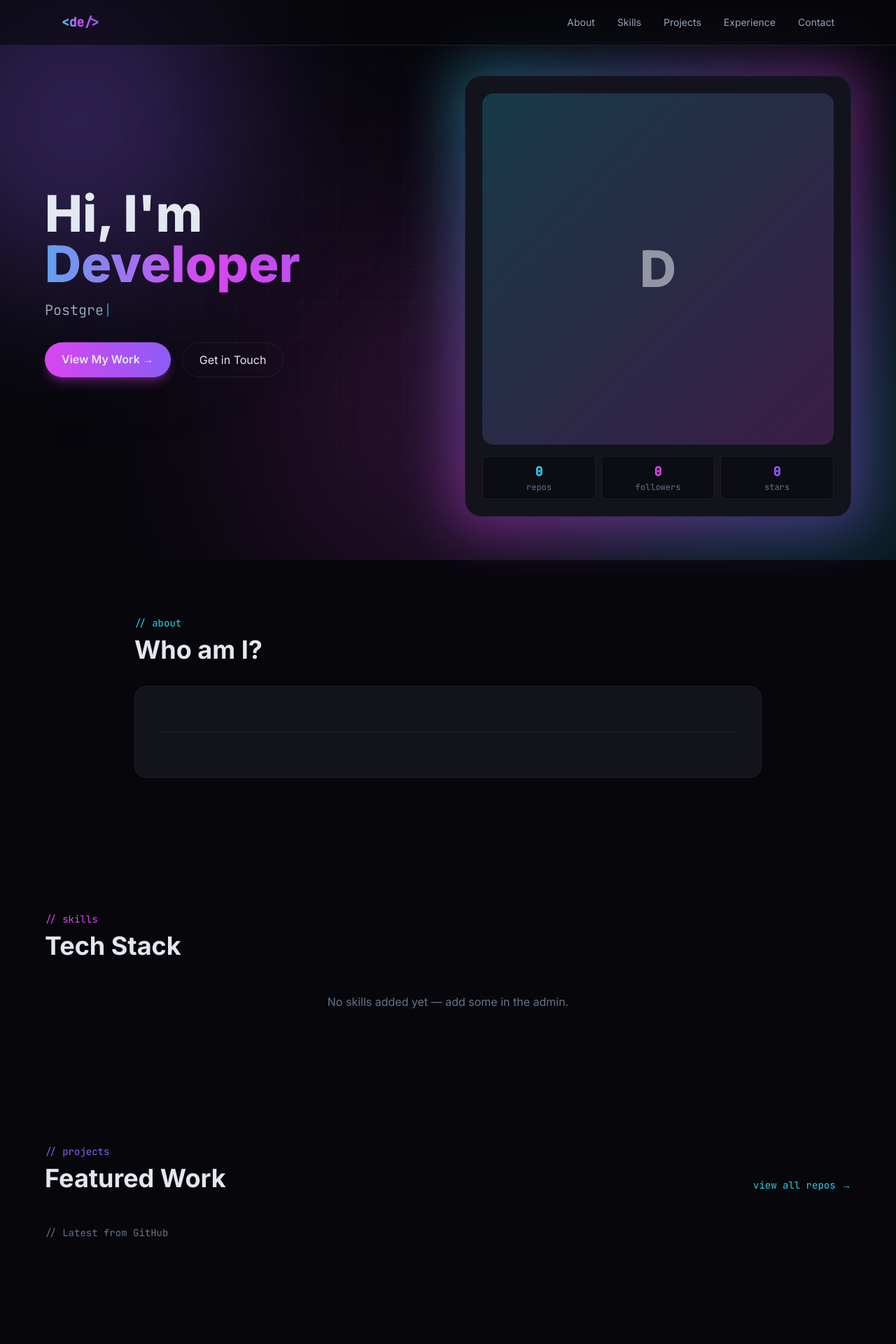
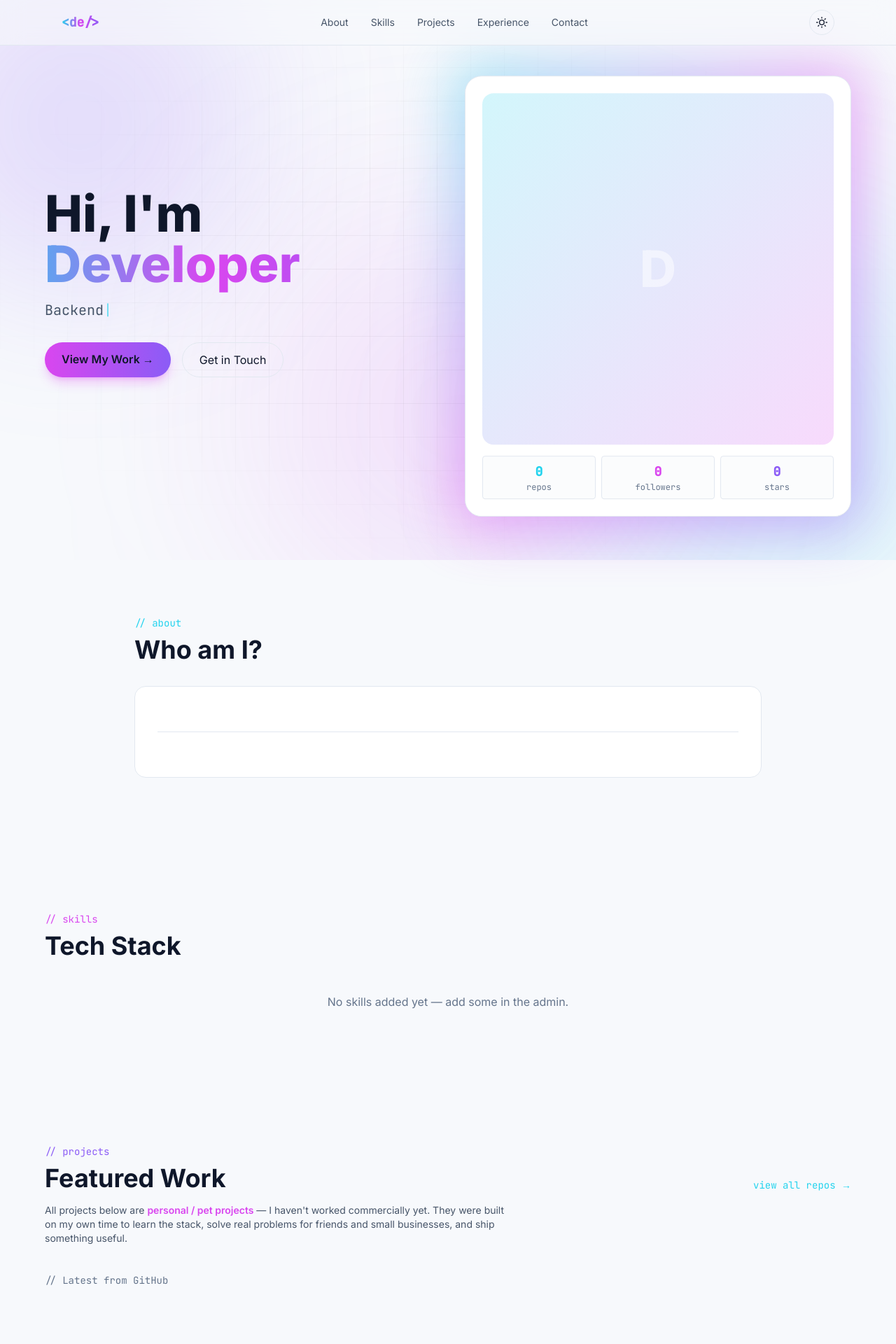
Before and after one commit to OleksanderZabila/portfolio, a Django app: page / in a window 1280 px wide. Shown: the top 1920 px of the page at 70% size. Run offline with Django 5.2, Linux system fonts and the light colour scheme; data that the repository does not hold is empty; some libraries are stand-ins or nearby versions.

Commit message:
feat: teamlead-review pass
Tim lead feedback (no commercial experience yet, junior-friendly tone):

UI / content
- Rewrote Profile.summary and CV summary: stack-focused, no buzzwords
  (out: 'Motivated and detail-oriented', 'passionate about teamwork')
- Skills section: removed progress bars + percentages, switched to plain
  chips. 'X%' tells nobody what your level actually is.
- Removed Databases as a separate skill card; PostgreSQL/SQLite/SQL
  now live in Backend
- Tagged every project as a 'Pet project' (with a small badge) and
  added a disclaimer above the project grid: all projects are personal,
  no commercial experience yet
- Fixed broken GitHub URL on the finance bot (was pointing to user
  profile); marked it as confidential / private source
- Added LinkedIn URL to Profile

Theme toggle (system-aware light / dark)
- New theme button in the navbar (sun/moon icon)
- Default = OS preference via prefers-color-scheme
- User choice persists in localStorage and overrides the OS
- CSS variables drive bg/surface/card/border colors so the markup
  stays unchanged when the theme switches
- Light overrides for slate-* utilities so existing text reads on
  bright backgrounds

CV
- Regenerated make_cv.py with the new summary, no Databases row,
  Pet Project tags on every entry, added STO Gerat as a featured
  project, LinkedIn in the header

```diff
--- a/main/management/commands/fill_all.py
+++ b/main/management/commands/fill_all.py
@@ -33,6 +33,7 @@ class Command(BaseCommand):
             self.stdout.write(self.style.ERROR("No Profile in DB. Run `seed` first."))
             return
         p.email = "ukzabila@gmail.com"
+        p.linkedin = "https://www.linkedin.com/in/oleksandr-zabila-274aab353/"
         cv_source = CV_DIR / "CV_Aleksandr_Zabila.pdf"
         if attach(p, "cv_file", cv_source):
             print(f"  cv attached: {cv_source.name}")
--- a/static/css/style.css
+++ b/static/css/style.css
@@ -1,8 +1,73 @@
+/* ---------- Theme variables ---------- */
+/* RGB triplets so Tailwind alpha modifiers work: bg-bg/60 etc. */
+:root,
+[data-theme="dark"] {
+    --c-bg:      7 7 11;          /* almost-black */
+    --c-surface: 14 14 20;
+    --c-card:    19 19 28;
+    --c-border:  31 31 46;
+    --c-text:    226 232 240;     /* slate-200 */
+    --c-muted:   148 163 184;     /* slate-400 */
+    --c-faint:   100 116 139;     /* slate-500 */
+    --grid-line: rgba(255, 255, 255, 0.025);
+    --scroll-bg: #07070b;
+}
+
+[data-theme="light"] {
+    --c-bg:      247 249 252;     /* near-white with cool tint */
+    --c-surface: 241 245 249;     /* slate-100 */
+    --c-card:    255 255 255;     /* pure white cards */
+    --c-border:  226 232 240;     /* slate-200 */
+    --c-text:    15 23 42;        /* slate-900 */
+    --c-muted:   71 85 105;       /* slate-600 */
+    --c-faint:   100 116 139;     /* slate-500 */
+    --grid-line: rgba(0, 0, 0, 0.04);
+    --scroll-bg: #f1f5f9;
+}
+
+/* ---------- Body text colors driven by theme ---------- */
+.themed-body { color: rgb(var(--c-text)); }
+.themed-muted { color: rgb(var(--c-muted)); }
+
+/* Override the slate utility classes used throughout the templates so the
+   markup stays the same but text adapts when the theme switches. */
+[data-theme="light"] .text-slate-200 { color: rgb(15, 23, 42); }
+[data-theme="light"] .text-slate-300 { color: rgb(30, 41, 59); }
+[data-theme="light"] .text-slate-400 { color: rgb(71, 85, 105); }
+[data-theme="light"] .text-slate-500 { color: rgb(100, 116, 139); }
+[data-theme="light"] .text-slate-600 { color: rgb(71, 85, 105); }
+[data-theme="light"] .text-white     { color: rgb(15, 23, 42); }
+[data-theme="light"] .text-white\/30 { color: rgba(15, 23, 42, 0.3); }
+
+/* Soften the blob gradients on the bright canvas. */
+[data-theme="light"] .bg-neon-violet\/30 { background-color: rgb(139 92 246 / 0.18); }
+[data-theme="light"] .bg-neon-cyan\/20   { background-color: rgb(34 211 238 / 0.16); }
+[data-theme="light"] .bg-neon-fuchsia\/20 { background-color: rgb(217 70 239 / 0.16); }
+
+/* Background grid pattern (the only place white-on-white was a problem). */
+.grid-pattern {
+    background-image:
+        linear-gradient(var(--grid-line) 1px, transparent 1px),
+        linear-gradient(90deg, var(--grid-line) 1px, transparent 1px);
+    background-size: 48px 48px;
+}
+
+/* ---------- Reveal-on-scroll ---------- */
 .reveal { opacity: 0; transform: translateY(30px); transition: opacity .8s ease, transform .8s ease; }
 .reveal.visible { opacity: 1; transform: translateY(0); }
+
+/* ---------- Misc utilities ---------- */
 .line-clamp-2 { display:-webkit-box; -webkit-line-clamp:2; -webkit-box-orient:vertical; overflow:hidden; }
+
 ::-webkit-scrollbar { width: 10px; height: 10px; }
-::-webkit-scrollbar-track { background: #07070b; }
+::-webkit-scrollbar-track { background: var(--scroll-bg); }
 ::-webkit-scrollbar-thumb { background: linear-gradient(180deg, #8b5cf6, #d946ef); border-radius: 10px; }
 ::-webkit-scrollbar-thumb:hover { background: linear-gradient(180deg, #22d3ee, #d946ef); }
+
 html { scroll-padding-top: 80px; }
+
+/* Theme-toggle icons swap visibility per theme. */
+[data-theme="dark"]  .theme-icon-light { display: none; }
+[data-theme="dark"]  .theme-icon-dark  { display: block; }
+[data-theme="light"] .theme-icon-light { display: block; }
+[data-theme="light"] .theme-icon-dark  { display: none; }
--- a/static/js/app.js
+++ b/static/js/app.js
@@ -4,26 +4,13 @@ const io = new IntersectionObserver((entries) => {
 }, { threshold: 0.12 });
 document.querySelectorAll('.reveal').forEach(el => io.observe(el));
 
-// Animate skill bars when visible
-const barIO = new IntersectionObserver((entries) => {
-  entries.forEach(e => {
-    if (e.isIntersecting) {
-      const lvl = e.target.getAttribute('data-level') || 70;
-      e.target.style.transition = 'width 1.2s ease-out';
-      requestAnimationFrame(() => { e.target.style.width = lvl + '%'; });
-      barIO.unobserve(e.target);
-    }
-  });
-}, { threshold: 0.3 });
-document.querySelectorAll('.skill-bar').forEach(el => barIO.observe(el));
-
-// Typewriter
+// Typewriter (Hero subtitle)
 const tw = document.getElementById('typewriter');
 if (tw) {
   const phrases = [
-    window.__profile_title || 'Python Developer',
-    'Backend Engineer',
-    'PostgreSQL Enthusiast',
+    window.__profile_title || 'Junior Python Developer',
+    'Backend & Telegram Bots',
+    'Django Enthusiast',
     'Problem Solver'
   ];
   let p = 0, c = 0, deleting = false;
@@ -67,3 +54,22 @@ document.querySelectorAll('a[href^="#"]').forEach(a => {
     }
   });
 });
+
+// Theme toggle (initial value is set inline in base.html <head> to avoid flash)
+const themeBtn = document.getElementById('theme-toggle');
+if (themeBtn) {
+  themeBtn.addEventListener('click', () => {
+    const next = document.documentElement.getAttribute('data-theme') === 'dark' ? 'light' : 'dark';
+    document.documentElement.setAttribute('data-theme', next);
+    try { localStorage.setItem('theme', next); } catch (e) {}
+  });
+}
+
+// Follow OS theme changes only if the user hasn't explicitly chosen one.
+if (window.matchMedia) {
+  window.matchMedia('(prefers-color-scheme: dark)').addEventListener('change', (e) => {
+    if (!localStorage.getItem('theme')) {
+      document.documentElement.setAttribute('data-theme', e.matches ? 'dark' : 'light');
+    }
+  });
+}
--- a/templates/base.html
+++ b/templates/base.html
@@ -5,16 +5,32 @@
     <meta name="viewport" content="width=device-width, initial-scale=1.0">
     <title>{% block title %}{{ site_profile.full_name|default:"Portfolio" }} — {{ site_profile.title|default:"Developer" }}{% endblock %}</title>
     <meta name="description" content="{{ site_profile.summary|truncatewords:30 }}">
+
+    <script>
+      // Apply saved theme BEFORE the page paints to avoid a flash.
+      (function () {
+        try {
+          var saved = localStorage.getItem('theme');
+          var sys = window.matchMedia && window.matchMedia('(prefers-color-scheme: dark)').matches ? 'dark' : 'light';
+          document.documentElement.setAttribute('data-theme', saved || sys);
+        } catch (e) {
+          document.documentElement.setAttribute('data-theme', 'dark');
+        }
+      })();
+    </script>
+
     <script src="https://cdn.tailwindcss.com"></script>
     <script>
       tailwind.config = {
         theme: {
           extend: {
             colors: {
-              bg: '#07070b',
-              surface: '#0e0e14',
-              card: '#13131c',
-              border: '#1f1f2e',
+              // Themeable colors backed by CSS variables (see style.css).
+              bg:      'rgb(var(--c-bg) / <alpha-value>)',
+              surface: 'rgb(var(--c-surface) / <alpha-value>)',
+              card:    'rgb(var(--c-card) / <alpha-value>)',
+              border:  'rgb(var(--c-border) / <alpha-value>)',
+              // Neon accents stay solid in both themes.
               neon: { cyan: '#22d3ee', fuchsia: '#d946ef', violet: '#8b5cf6', lime: '#a3e635' }
             },
             fontFamily: { sans: ['Inter','ui-sans-serif','system-ui'], mono: ['JetBrains Mono','ui-monospace'] },
@@ -39,32 +55,39 @@
     <link href="https://fonts.googleapis.com/css2?family=Inter:wght@400;500;600;700;800&family=JetBrains+Mono:wght@400;500&display=swap" rel="stylesheet">
     <link rel="stylesheet" href="{% static 'css/style.css' %}">
 </head>
-<body class="bg-bg text-slate-200 font-sans antialiased selection:bg-neon-fuchsia/40">
+<body class="bg-bg font-sans antialiased selection:bg-neon-fuchsia/40 themed-body">
 
 <div class="fixed inset-0 -z-10 overflow-hidden pointer-events-none">
     <div class="absolute top-[-10%] left-[-10%] w-[500px] h-[500px] bg-neon-violet/30 rounded-full blur-[120px] animate-blob"></div>
     <div class="absolute top-[40%] right-[-10%] w-[600px] h-[600px] bg-neon-cyan/20 rounded-full blur-[140px] animate-blob" style="animation-delay:-4s"></div>
     <div class="absolute bottom-[-10%] left-[30%] w-[500px] h-[500px] bg-neon-fuchsia/20 rounded-full blur-[130px] animate-blob" style="animation-delay:-8s"></div>
-    <div class="absolute inset-0 bg-[linear-gradient(rgba(255,255,255,.025)_1px,transparent_1px),linear-gradient(90deg,rgba(255,255,255,.025)_1px,transparent_1px)] bg-[size:48px_48px] [mask-image:radial-gradient(ellipse_at_center,black_30%,transparent_75%)]"></div>
+    <div class="absolute inset-0 grid-pattern [mask-image:radial-gradient(ellipse_at_center,black_30%,transparent_75%)]"></div>
 </div>
 
 <nav class="fixed top-0 inset-x-0 z-50 backdrop-blur-lg bg-bg/60 border-b border-border">
-    <div class="max-w-6xl mx-auto px-6 h-16 flex items-center justify-between">
+    <div class="max-w-6xl mx-auto px-6 h-16 flex items-center justify-between gap-4">
         <a href="#hero" class="font-mono font-bold text-lg bg-gradient-to-r from-neon-cyan via-neon-fuchsia to-neon-violet bg-clip-text text-transparent">
             &lt;{{ site_profile.full_name|default:"dev"|slice:":2"|lower }}/&gt;
         </a>
-        <ul class="hidden md:flex items-center gap-8 text-sm text-slate-400">
+        <ul class="hidden md:flex items-center gap-8 text-sm themed-muted">
             <li><a href="#about" class="hover:text-neon-cyan transition">About</a></li>
             <li><a href="#skills" class="hover:text-neon-cyan transition">Skills</a></li>
             <li><a href="#projects" class="hover:text-neon-cyan transition">Projects</a></li>
             <li><a href="#experience" class="hover:text-neon-cyan transition">Experience</a></li>
             <li><a href="#contact" class="hover:text-neon-cyan transition">Contact</a></li>
         </ul>
-        {% if site_profile.cv_file %}
-        <a href="{{ site_profile.cv_file.url }}" download class="hidden md:inline-flex items-center gap-2 px-4 py-2 rounded-full border border-neon-cyan/50 text-neon-cyan text-sm hover:bg-neon-cyan/10 transition">
-            CV ↓
-        </a>
-        {% endif %}
+        <div class="flex items-center gap-2">
+            <button type="button" id="theme-toggle" aria-label="Toggle theme"
+                    class="w-9 h-9 grid place-items-center rounded-full border border-border hover:border-neon-cyan hover:text-neon-cyan transition">
+                <svg class="theme-icon-dark" width="16" height="16" viewBox="0 0 24 24" fill="none" stroke="currentColor" stroke-width="2" stroke-linecap="round" stroke-linejoin="round"><path d="M21 12.79A9 9 0 1 1 11.21 3 7 7 0 0 0 21 12.79z"/></svg>
+                <svg class="theme-icon-light hidden" width="16" height="16" viewBox="0 0 24 24" fill="none" stroke="currentColor" stroke-width="2" stroke-linecap="round" stroke-linejoin="round"><circle cx="12" cy="12" r="5"/><path d="M12 1v2M12 21v2M4.22 4.22l1.42 1.42M18.36 18.36l1.42 1.42M1 12h2M21 12h2M4.22 19.78l1.42-1.42M18.36 5.64l1.42-1.42"/></svg>
+            </button>
+            {% if site_profile.cv_file %}
+            <a href="{{ site_profile.cv_file.url }}" download class="hidden md:inline-flex items-center gap-2 px-4 py-2 rounded-full border border-neon-cyan/50 text-neon-cyan text-sm hover:bg-neon-cyan/10 transition">
+                CV ↓
+            </a>
+            {% endif %}
+        </div>
     </div>
 </nav>
 
@@ -72,7 +95,7 @@
     {% block content %}{% endblock %}
 </main>
 
-<footer class="border-t border-border mt-32 py-10 text-center text-slate-500 text-sm">
+<footer class="border-t border-border mt-32 py-10 text-center themed-muted text-sm">
     <p>© {% now "Y" %} {{ site_profile.full_name|default:"Portfolio" }}. Built with Django & Tailwind.</p>
     <p class="mt-2 font-mono text-xs">Made with <span class="text-neon-fuchsia">♥</span> in {{ site_profile.location|default:"Ukraine" }}</p>
 </footer>
--- a/templates/main/home.html
+++ b/templates/main/home.html
@@ -85,19 +85,11 @@
         <h3 class="text-4xl font-bold mb-12">Tech Stack</h3>
         <div class="grid md:grid-cols-2 gap-6">
             {% for category, skills in skills_by_cat.items %}
-            <div class="bg-card border border-border rounded-2xl p-6 hover:border-neon-fuchsia/50 transition group">
-                <h4 class="font-semibold text-lg mb-5 text-neon-fuchsia">{{ category }}</h4>
-                <div class="space-y-4">
+            <div class="bg-card border border-border rounded-2xl p-6 hover:border-neon-fuchsia/50 transition">
+                <h4 class="font-semibold text-lg mb-4 text-neon-fuchsia">{{ category }}</h4>
+                <div class="flex flex-wrap gap-2">
                     {% for skill in skills %}
-                    <div>
-                        <div class="flex justify-between text-sm mb-1">
-                            <span>{{ skill.name }}</span>
-                            <span class="font-mono text-xs text-slate-500">{{ skill.level }}%</span>
-                        </div>
-                        <div class="h-1.5 bg-bg rounded-full overflow-hidden">
-                            <div class="skill-bar h-full bg-gradient-to-r from-neon-cyan to-neon-fuchsia rounded-full" data-level="{{ skill.level }}" style="width:0"></div>
-                        </div>
-                    </div>
+                    <span class="px-3 py-1.5 rounded-full bg-bg border border-border text-sm font-mono">{{ skill.name }}</span>
                     {% endfor %}
                 </div>
             </div>
@@ -124,10 +116,13 @@
 <section id="projects" class="px-6 py-24">
     <div class="max-w-6xl mx-auto reveal">
         <h2 class="text-sm font-mono text-neon-violet mb-2">// projects</h2>
-        <div class="flex items-end justify-between mb-12 flex-wrap gap-4">
+        <div class="flex items-end justify-between mb-4 flex-wrap gap-4">
             <h3 class="text-4xl font-bold">Featured Work</h3>
             <a href="{% url 'main:projects' %}" class="text-sm text-neon-cyan hover:underline font-mono">view all repos →</a>
         </div>
+        <p class="text-slate-400 text-sm mb-10 max-w-2xl">
+            All projects below are <span class="text-neon-fuchsia font-semibold">personal / pet projects</span> — I haven't worked commercially yet. They were built on my own time to learn the stack, solve real problems for friends and small businesses, and ship something useful.
+        </p>
 
         {% if projects %}
         <div class="grid md:grid-cols-2 gap-6 mb-10">
@@ -156,6 +151,10 @@
                 <div class="aspect-video bg-gradient-to-br from-neon-violet/20 via-neon-fuchsia/10 to-neon-cyan/20 flex items-center justify-center font-mono text-4xl text-white/30">&lt;/&gt;</div>
                 {% endif %}
                 <div class="p-6">
+                    <div class="flex items-center gap-2 mb-2 flex-wrap">
+                        <span class="text-[10px] uppercase tracking-wider font-mono px-2 py-0.5 rounded bg-neon-violet/15 border border-neon-violet/30 text-neon-violet">Pet project</span>
+                        {% if p.is_featured %}<span class="text-[10px] uppercase tracking-wider font-mono px-2 py-0.5 rounded bg-neon-cyan/15 border border-neon-cyan/30 text-neon-cyan">Featured</span>{% endif %}
+                    </div>
                     <h4 class="font-bold text-xl mb-2 group-hover:text-neon-violet transition flex items-center gap-2">
                         {{ p.title }}
                     </h4>
```
Also changed, not shown: main/management/commands/seed.py (+46 -35 lines), make_cv.py (+39 -23 lines), 1 other file.
